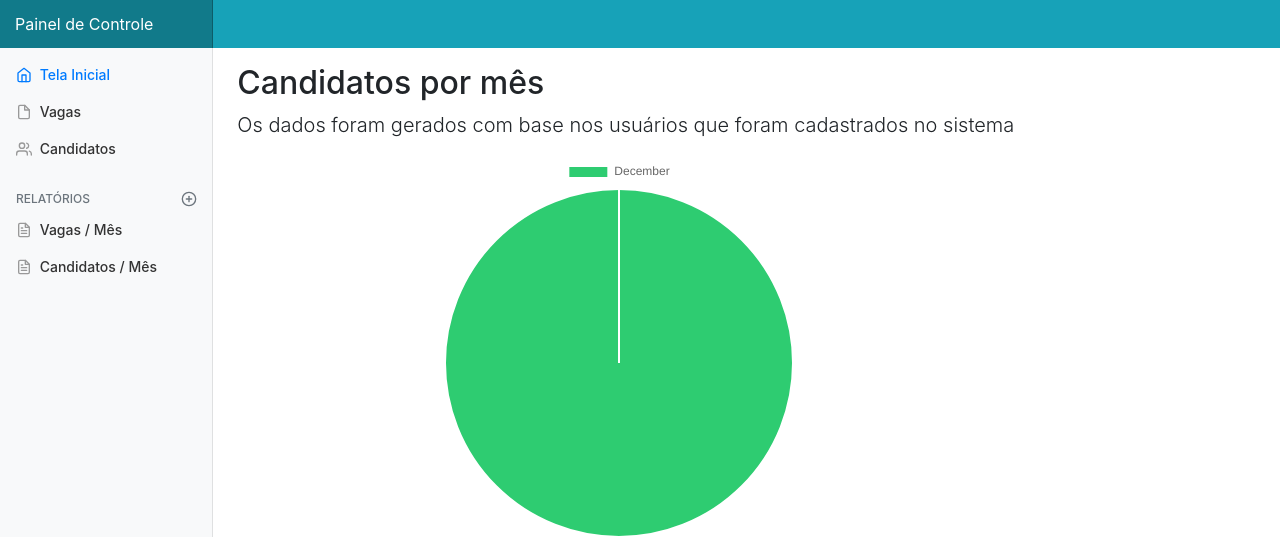
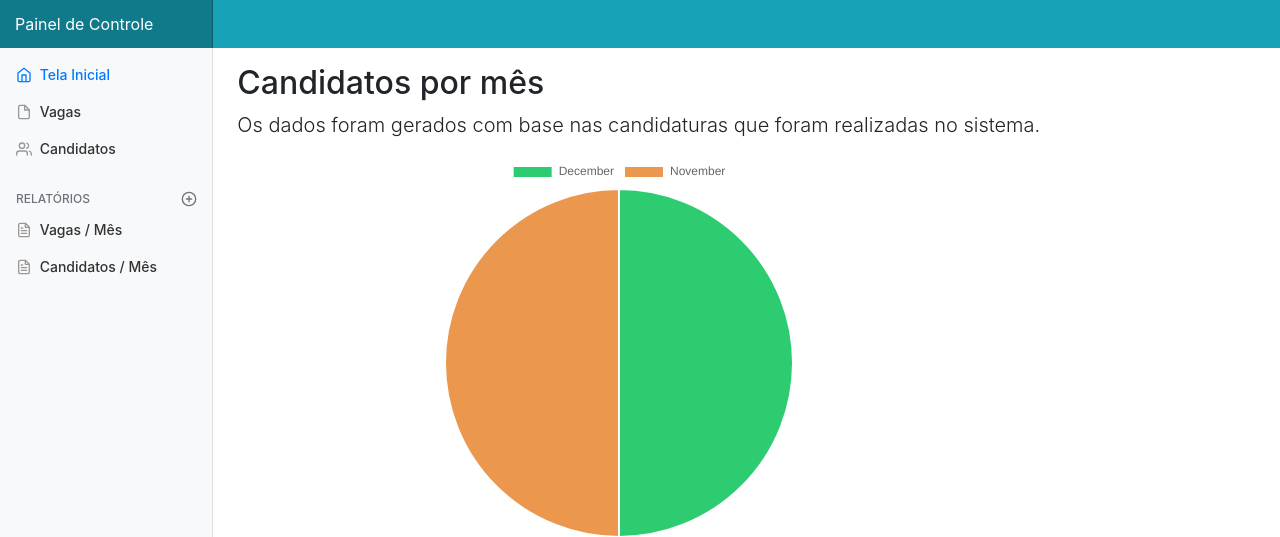
Before and after one commit to lhggomes/sistema-vagas, a Django app: page /empresa/dashboard/grafico/candidatos in a window 1280 px wide; the page is wider, and only the part inside the window is pictured. Shown: the top 537 px of that part. Run offline with Django 3.2, Linux system fonts and the light colour scheme; data comes from the database, SQL or seed files in the repository; both versions use the stored data as it was after the commit; some libraries are stand-ins or nearby versions.

Commit message:
Adding a correct field for the chart

```diff
--- a/cadastros/templates/cadastros/graficos/candidatos.html
+++ b/cadastros/templates/cadastros/graficos/candidatos.html
@@ -14,7 +14,7 @@
 {% block conteudo %}
     <h2 class="title">Candidatos por mês</h2>
     <p class="lead">
-    Os dados foram gerados com base nos usuários que foram cadastrados no sistema
+    Os dados foram gerados com base nas candidaturas que foram realizadas no sistema.
     </p>
     <div class="bx-pie-chart align-content-center"  style="width: 75%;">
         <canvas id="pie-chart"></canvas>
--- a/cadastros/views.py
+++ b/cadastros/views.py
@@ -114,7 +114,7 @@ def pie_chart(request):
 
 def pie_char_candidate(request):
     labels = []
-    queryset = PCCandidato.objects.all()
+    queryset = PCCandidatura.objects.all()
     data_dict = {(int(data.data_criacao.month)): 0 for data in queryset}
 
     for data in queryset:
```
Also changed, not shown: db.sqlite3.
